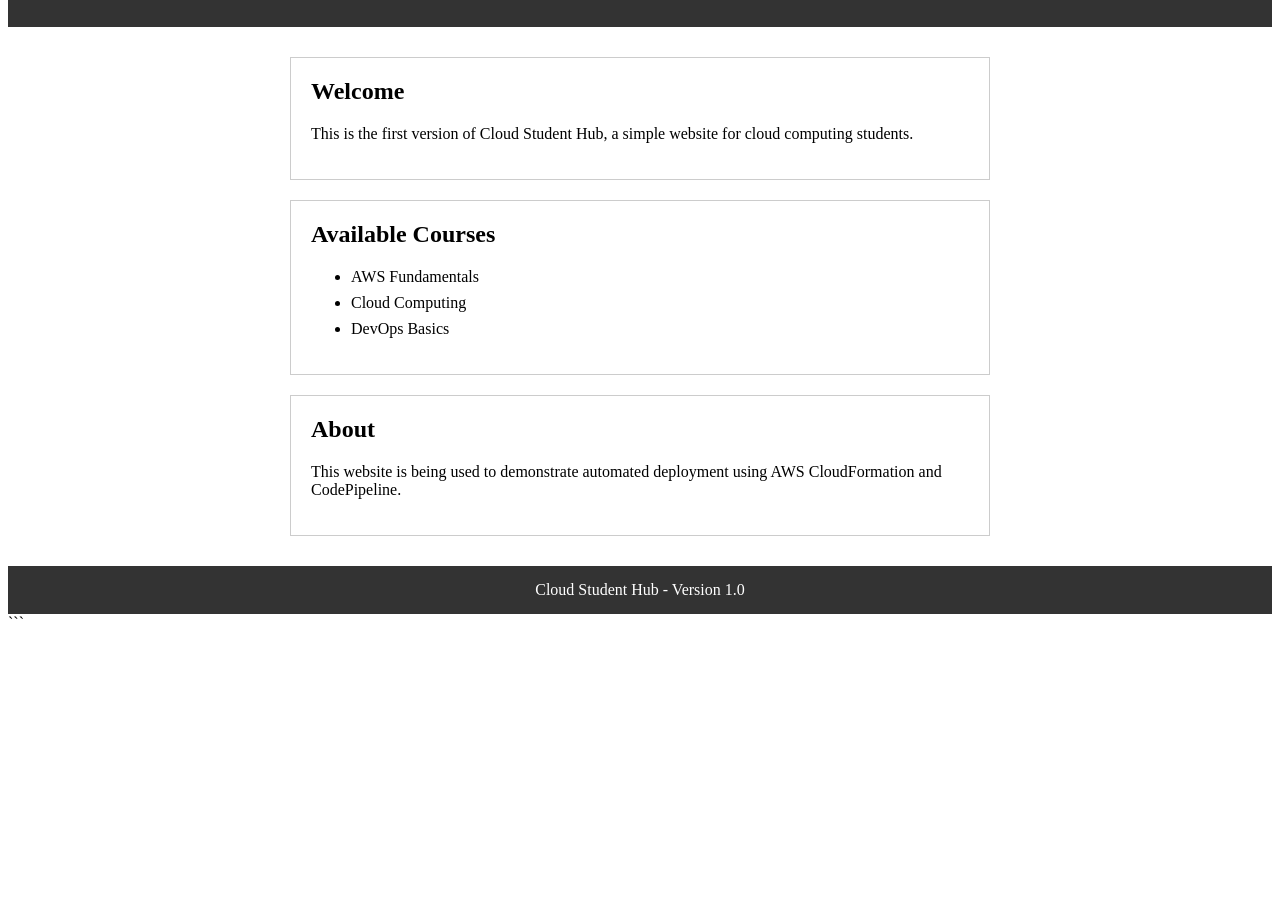
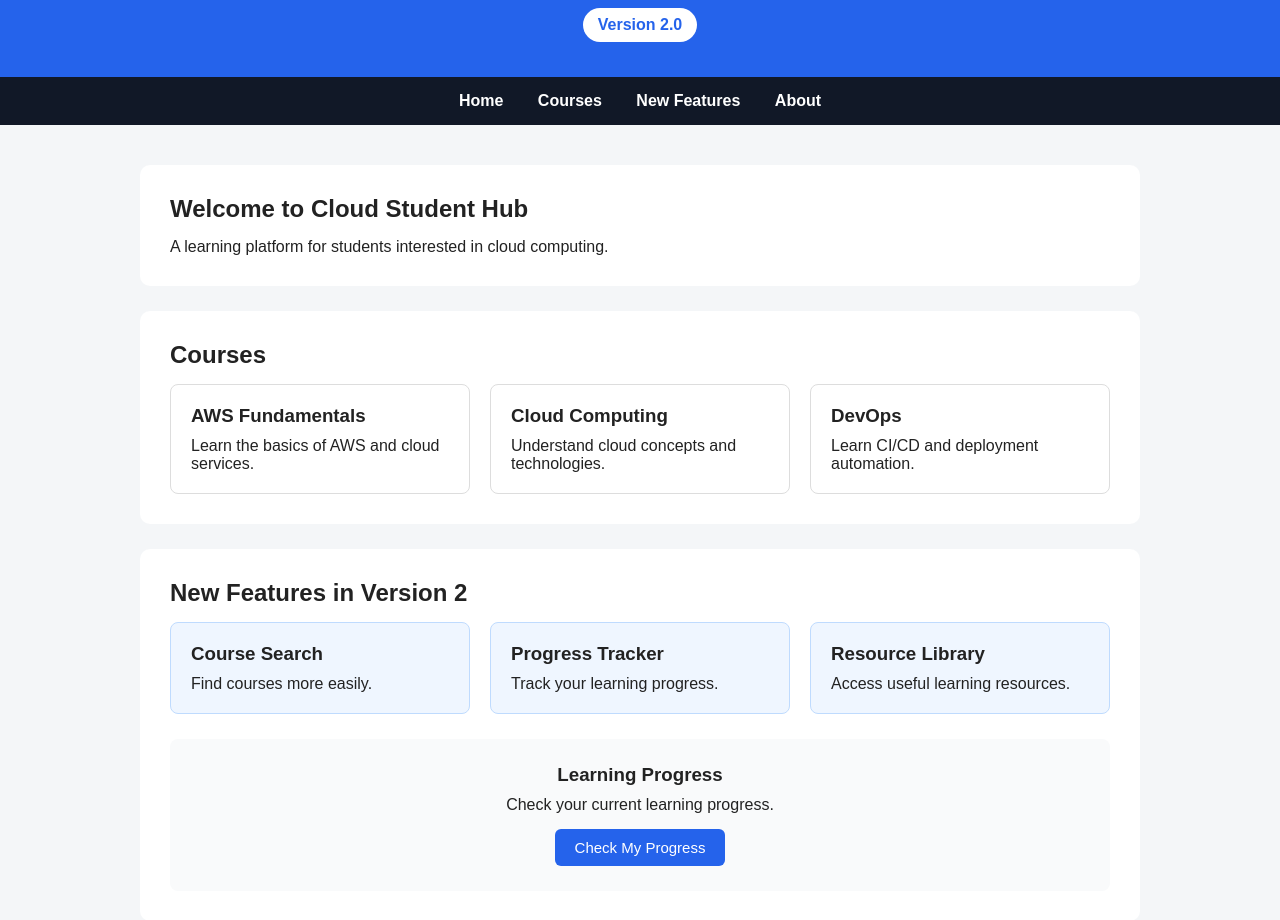
Before and after one commit to Kavish-Kalra-8/exp10-pipeline, a plain HTML site: page index.html in a window 1280 px wide. Shown: the part 112-1032 px from the top of the page. Before the commit the page ends 800 px from the top, so only its background shows below. Drawn offline with Linux system fonts and the light colour scheme.

Commit message:
version2

````diff
--- a/index.html
+++ b/index.html
@@ -1,58 +1,186 @@
-```html
 <!DOCTYPE html>
 <html lang="en">
 
 <head>
     <meta charset="UTF-8">
     <meta name="viewport" content="width=device-width, initial-scale=1.0">
-    <title>Cloud Student Hub - Version 1</title>
+
+    <title>Cloud Student Hub - Version 2</title>
+
     <link rel="stylesheet" href="style.css">
 </head>
 
 <body>
 
     <header>
+
         <h1>Cloud Student Hub</h1>
-        <p>Version 1.0</p>
+
+        <p>Learn Cloud Computing Easily</p>
+
+        <span class="version">Version 2.0</span>
+
     </header>
+
+
+    <nav>
+
+        <a href="#home">Home</a>
+
+        <a href="#courses">Courses</a>
+
+        <a href="#features">New Features</a>
+
+        <a href="#about">About</a>
+
+    </nav>
+
 
     <main>
 
-        <section>
-            <h2>Welcome</h2>
+        <section id="home">
+
+            <h2>Welcome to Cloud Student Hub</h2>
+
             <p>
-                This is the first version of Cloud Student Hub,
-                a simple website for cloud computing students.
+                A learning platform for students
+                interested in cloud computing.
             </p>
+
         </section>
 
-        <section>
-            <h2>Available Courses</h2>
 
-            <ul>
-                <li>AWS Fundamentals</li>
-                <li>Cloud Computing</li>
-                <li>DevOps Basics</li>
-            </ul>
+        <section id="courses">
+
+            <h2>Courses</h2>
+
+            <div class="course-container">
+
+                <div class="course">
+
+                    <h3>AWS Fundamentals</h3>
+
+                    <p>
+                        Learn the basics of AWS
+                        and cloud services.
+                    </p>
+
+                </div>
+
+
+                <div class="course">
+
+                    <h3>Cloud Computing</h3>
+
+                    <p>
+                        Understand cloud concepts
+                        and technologies.
+                    </p>
+
+                </div>
+
+
+                <div class="course">
+
+                    <h3>DevOps</h3>
+
+                    <p>
+                        Learn CI/CD and
+                        deployment automation.
+                    </p>
+
+                </div>
+
+            </div>
+
         </section>
 
-        <section>
+
+        <section id="features">
+
+            <h2>New Features in Version 2</h2>
+
+            <div class="feature-container">
+
+                <div class="feature">
+
+                    <h3>Course Search</h3>
+
+                    <p>
+                        Find courses more easily.
+                    </p>
+
+                </div>
+
+
+                <div class="feature">
+
+                    <h3>Progress Tracker</h3>
+
+                    <p>
+                        Track your learning progress.
+                    </p>
+
+                </div>
+
+
+                <div class="feature">
+
+                    <h3>Resource Library</h3>
+
+                    <p>
+                        Access useful learning resources.
+                    </p>
+
+                </div>
+
+            </div>
+
+
+            <div class="progress-box">
+
+                <h3>Learning Progress</h3>
+
+                <p>
+                    Check your current learning progress.
+                </p>
+
+                <button onclick="showProgress()">
+                    Check My Progress
+                </button>
+
+            </div>
+
+        </section>
+
+
+        <section id="about">
+
             <h2>About</h2>
 
             <p>
-                This website is being used to demonstrate
-                automated deployment using AWS CloudFormation
+                Cloud Student Hub is a simple educational
+                website created to demonstrate automated
+                cloud deployment using AWS CloudFormation
                 and CodePipeline.
             </p>
+
         </section>
 
     </main>
 
+
     <footer>
-        Cloud Student Hub - Version 1.0
+
+        <p>
+            Cloud Student Hub - Version 2.0
+        </p>
+
     </footer>
+
+
+    <script src="scripts.js"></script>
 
 </body>
 
 </html>
-```
--- a/scripts.js
+++ b/scripts.js
@@ -1,3 +1,7 @@
-```javascript
-console.log("Cloud Student Hub Version 1.0 loaded");
-```
+console.log("Cloud Student Hub Version 2.0 loaded");
+
+function showProgress() {
+
+    alert("Your current learning progress is 65%.");
+
+}
--- a/style.css
+++ b/style.css
@@ -1,52 +1,137 @@
-```css
+* {
+    box-sizing: border-box;
+    margin: 0;
+    padding: 0;
+}
+
 body {
     font-family: Arial, sans-serif;
-    background-color: #f2f2f2;
-    margin: 0;
+    background: #f4f6f8;
     color: #222;
 }
 
 header {
-    background-color: #333;
+    background: #2563eb;
     color: white;
     text-align: center;
-    padding: 25px;
+    padding: 35px;
 }
 
 header h1 {
-    margin: 0;
+    font-size: 36px;
+    margin-bottom: 10px;
 }
 
-header p {
-    margin: 8px 0 0;
+.version {
+    display: inline-block;
+    margin-top: 15px;
+    padding: 8px 15px;
+    background: white;
+    color: #2563eb;
+    border-radius: 20px;
+    font-weight: bold;
+}
+
+nav {
+    background: #111827;
+    padding: 15px;
+    text-align: center;
+}
+
+nav a {
+    color: white;
+    text-decoration: none;
+    margin: 0 15px;
     font-weight: bold;
 }
 
 main {
     width: 80%;
-    max-width: 700px;
-    margin: 30px auto;
+    max-width: 1000px;
+    margin: 40px auto;
 }
 
 section {
-    background-color: white;
-    padding: 20px;
-    margin-bottom: 20px;
-    border: 1px solid #ccc;
+    background: white;
+    padding: 30px;
+    margin-bottom: 25px;
+    border-radius: 10px;
 }
 
 section h2 {
-    margin-top: 0;
+    margin-bottom: 15px;
 }
 
-li {
-    margin: 8px 0;
+.course-container {
+    display: flex;
+    gap: 20px;
+    flex-wrap: wrap;
+}
+
+.course {
+    flex: 1;
+    min-width: 220px;
+    padding: 20px;
+    border: 1px solid #ddd;
+    border-radius: 8px;
+}
+
+.course h3 {
+    margin-bottom: 10px;
+}
+
+.feature-container {
+    display: flex;
+    gap: 20px;
+    flex-wrap: wrap;
+}
+
+.feature {
+    flex: 1;
+    min-width: 220px;
+    padding: 20px;
+    background: #eff6ff;
+    border: 1px solid #bfdbfe;
+    border-radius: 8px;
+}
+
+.feature h3 {
+    margin-bottom: 10px;
+}
+
+.progress-box {
+    margin-top: 25px;
+    padding: 25px;
+    text-align: center;
+    background: #f9fafb;
+    border-radius: 8px;
+}
+
+.progress-box h3 {
+    margin-bottom: 10px;
+}
+
+.progress-box p {
+    margin-bottom: 15px;
+}
+
+button {
+    padding: 10px 20px;
+    border: none;
+    border-radius: 6px;
+    background: #2563eb;
+    color: white;
+    font-size: 15px;
+    cursor: pointer;
+}
+
+button:hover {
+    background: #1d4ed8;
 }
 
 footer {
-    background-color: #333;
+    text-align: center;
+    background: #1f2937;
     color: white;
-    text-align: center;
-    padding: 15px;
+    padding: 20px;
 }
-```
````
